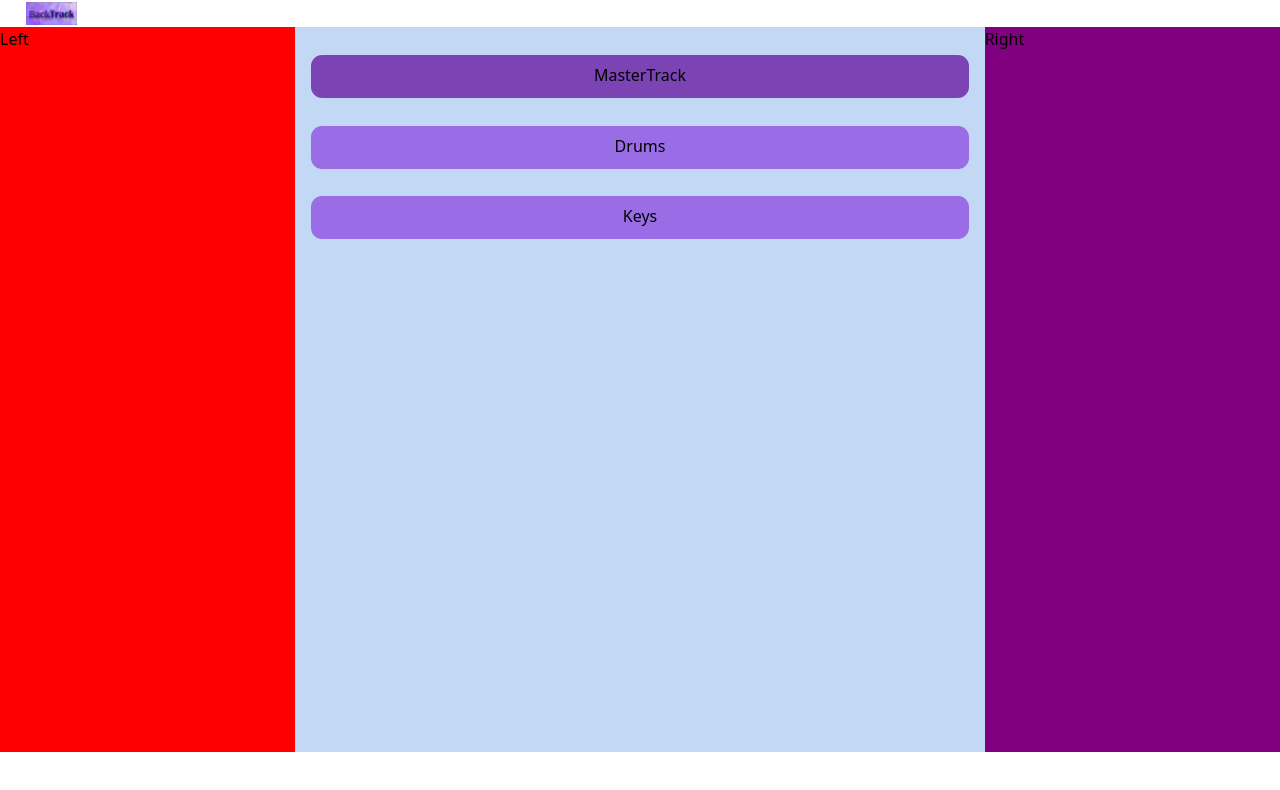
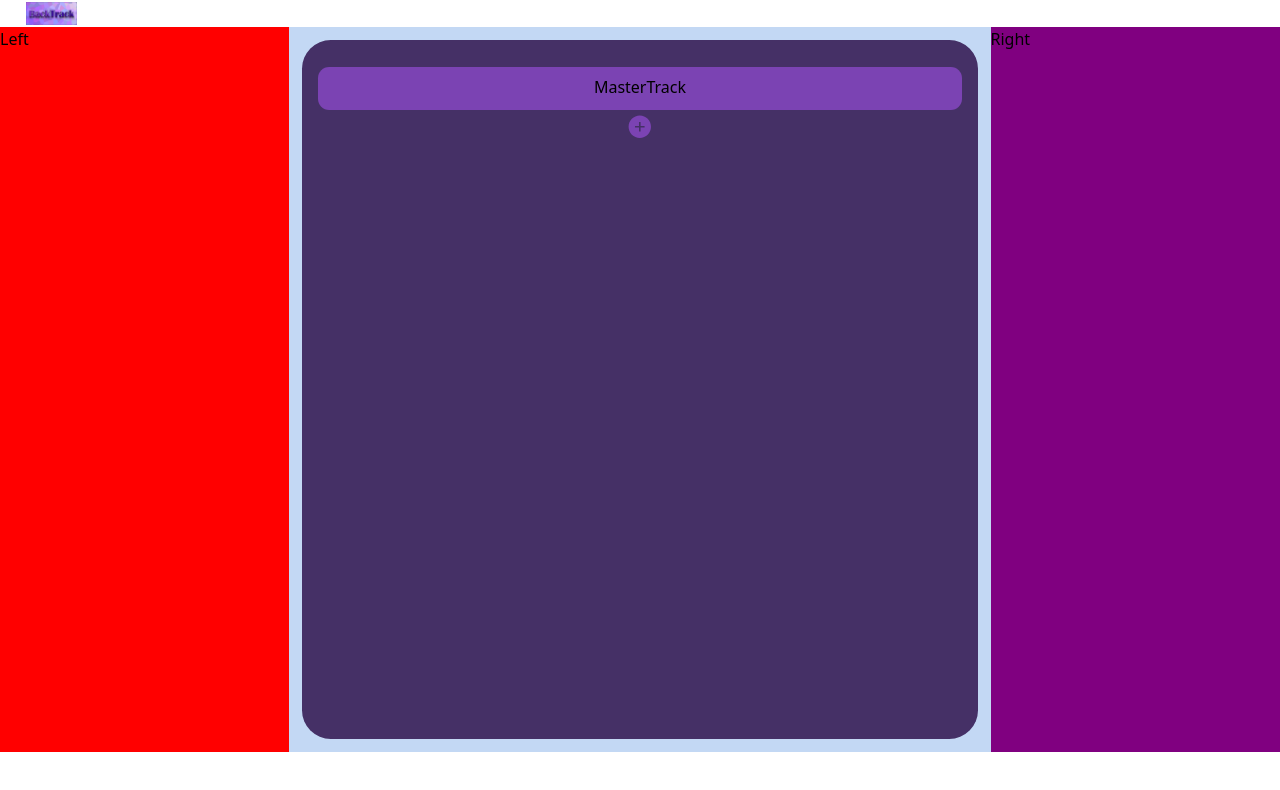
Before and after one commit to williamconvertino/backtrack, a Next.js app: page / in a window 1280 px wide. Shown: the top 790 px of the page. Built offline with nearby package versions, Linux system fonts and the light colour scheme.

Commit message:
Created TrackHub super-structure

```diff
--- a/components/tracks/TrackHub.js
+++ b/components/tracks/TrackHub.js
@@ -1,11 +1,28 @@
-import React, { Component } from 'react'
+import React from 'react'
+import MasterTrack from '../tracks/MasterTrack'
+import Track from '../tracks/Track'
+import {AiFillPlusCircle} from 'react-icons/ai';
+import AddMediaButton from '../util/AddMediaButton';
 
-export class TrackHub extends Component {
-  render() {
-    return (
-      <div>TrackHub</div>
-    )
+function TrackHub() {
+  const tracks = []
+
+  const addTrack = (track) => {
+    tracks.push(track);
   }
+
+  return (
+    <div className='track-hub'>
+
+      <MasterTrack />
+      {tracks.map( (track) => <Track name={track}/> )}
+
+      <div>
+        <AddMediaButton icon={<AiFillPlusCircle className='add-track-button' size='1.6rem'/>}/>
+      </div>
+
+    </div>
+  )
 }
 
 export default TrackHub
--- /dev/null
+++ b/components/util/AddMediaButton.js
@@ -0,0 +1,11 @@
+import React from 'react'
+
+function AddMediaButton({icon}) {
+  return (
+    <div className='add-media-button'>
+        {icon}
+    </div>
+  )
+}
+
+export default AddMediaButton
--- a/components/windows/CenterWindow.js
+++ b/components/windows/CenterWindow.js
@@ -1,17 +1,15 @@
 import { data } from 'autoprefixer'
 import React, {useState} from 'react'
-import MasterTrack from '../tracks/MasterTrack'
-import Track from '../tracks/Track'
+import TrackHub from '../tracks/TrackHub'
 
 function CenterWindow() {
 
-  const tracks = ["Drums", "Keys"]
+
 
   return (
     <div className='center-window'>
 
-      <MasterTrack />
-      {tracks.map( (track) => <Track name={track}/> )}
+      <TrackHub />
 
     </div>
   )
--- a/package.json
+++ b/package.json
@@ -11,7 +11,8 @@
   "dependencies": {
     "next": "12.1.0",
     "react": "17.0.2",
-    "react-dom": "17.0.2"
+    "react-dom": "17.0.2",
+    "react-icons": "^4.3.1"
   },
   "devDependencies": {
     "autoprefixer": "^10.4.2",
--- a/styles/globals.css
+++ b/styles/globals.css
@@ -51,19 +51,26 @@ body {
 
 .container .center-window {
   flex: 7;
+  padding: 1%;
 }
 
-.container .left-window {
-  flex: 3;
-  background-color: red;
+/* Tracks */
+
+.track-hub {
+  background-color: var(--light-dpurp);
+  display: flex;
+  flex-direction: column;
+  border-radius: 1.8rem;
+  height: 100%;
 }
 
-.container .right-window {
-  flex: 3;
-  background-color: purple;
+.track-hub .add-track-button {
+  color: var(--light-mdpurp);
+  width: auto;
 }
 
-.center-window .track {
+
+.track {
   /* Text */
   display: flex;
   justify-content: center;
@@ -79,7 +86,30 @@ body {
   width: auto;
 }
 
-.center-window .master-track {
+.master-track {
   /* Box */
   background-color: var(--light-mdpurp);
 }
+
+/* Left Window */
+
+.container .left-window {
+  flex: 3;
+  background-color: red;
+}
+
+/* Right Window */
+
+.container .right-window {
+  flex: 3;
+  background-color: purple;
+}
+
+
+/* Util */
+
+.add-media-button {
+  display: flex;
+  justify-content: center;
+  padding: .25rem;
+}
```
Also changed, not shown: 1 other file (tests, documents, lock files or other folders).
